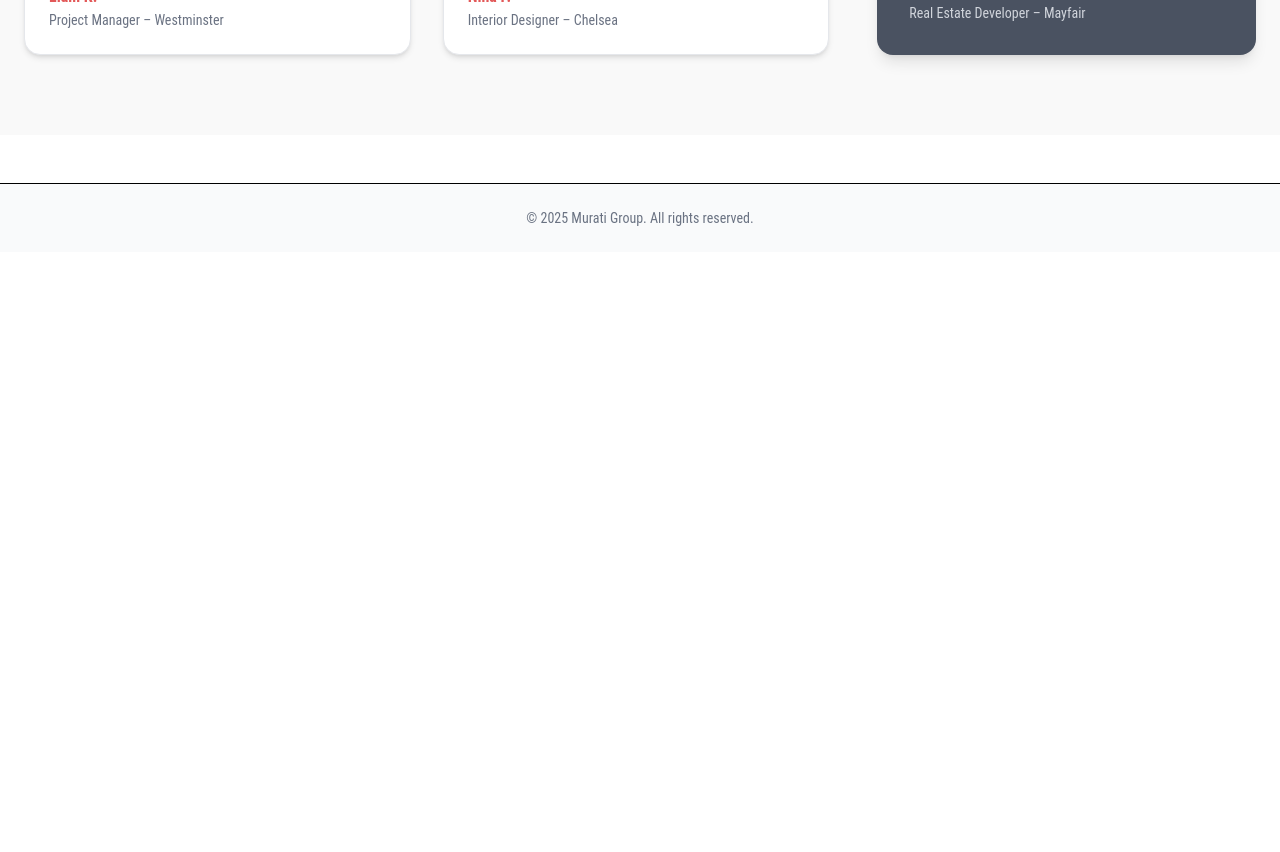
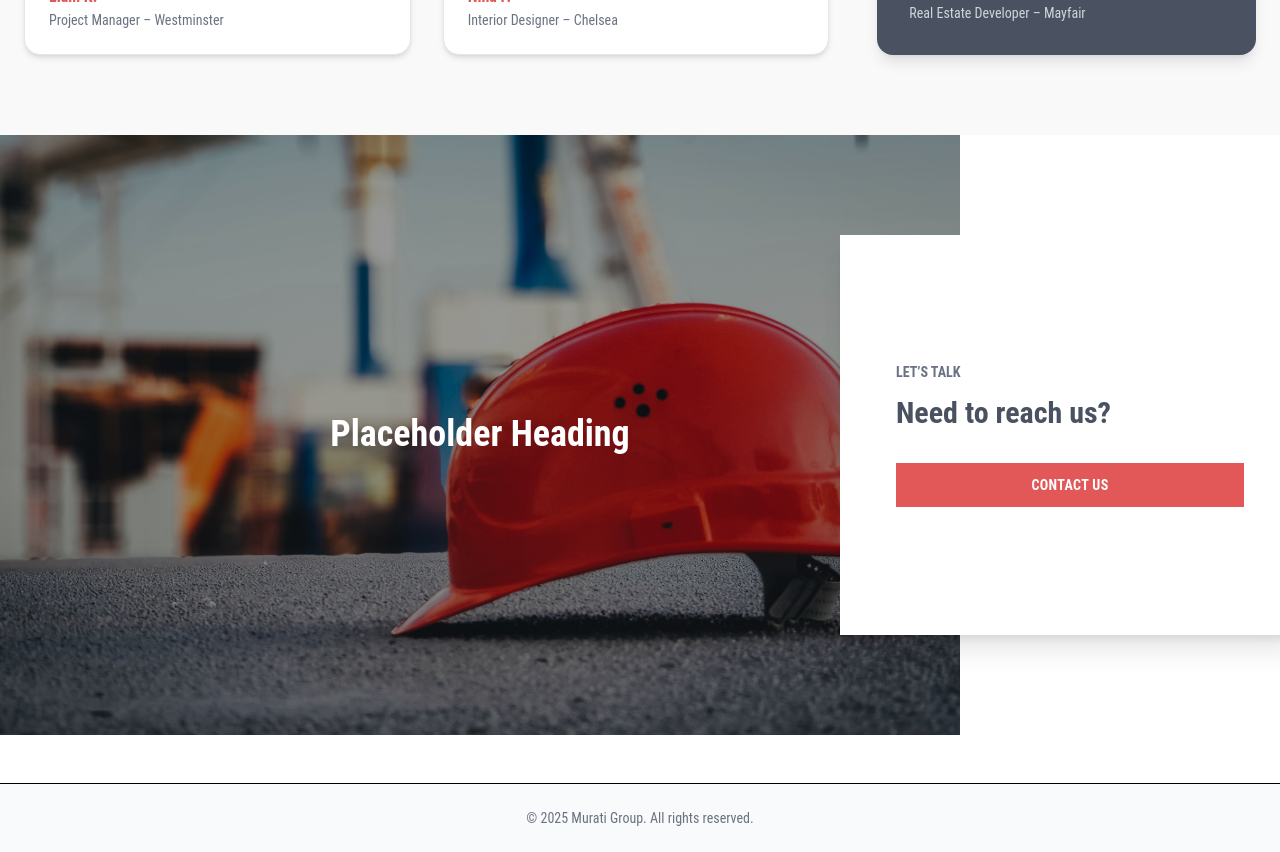
Before and after one commit to armirpepkola/murati-group, a Next.js app: page / in a window 1280 px wide. Shown: the part 3700-4552 px from the top of the page. Before the commit the page ends 3952 px from the top, so only its background shows below. Built offline with nearby package versions, Linux system fonts and the light colour scheme.

Commit message:
homeCTA v1

```diff
--- a/src/app/page.tsx
+++ b/src/app/page.tsx
@@ -5,7 +5,7 @@ import ServicesPreview from '@/components/home/ServicesPreview';
 import ProjectsPreview from '@/components/home/ProjectsPreview';
 import WhyChooseUs from '@/components/home/WhyChooseUs';
 import Testimonials from '@/components/home/Testimonials';
-// import CTA from '@/components/home/CTA';
+import CTA from '@/components/home/CTA';
 
 export const metadata: Metadata = {
   title: 'Murati Group | Construction Company in London',
@@ -21,7 +21,7 @@ export default function HomePage() {
       <ProjectsPreview />
       <WhyChooseUs />
       <Testimonials />
-      {/* <CTA /> */}
+      <CTA />
     </main>
   );
 }
--- a/src/components/home/CTA.tsx
+++ b/src/components/home/CTA.tsx
@@ -0,0 +1,42 @@
+'use client'
+
+import Image from 'next/image'
+
+export default function CTA() {
+  return (
+    <section className="relative w-full h-[600px] bg-white overflow-hidden">
+      <div className="flex w-full h-full">
+        {/* LEFT COLUMN - 3/4 with background */}
+        <div className="relative w-3/4 h-full">
+          <Image
+            src="/images/hero.jpg"
+            alt="construction site"
+            fill
+            className="object-cover"
+            priority
+          />
+          <div className="absolute inset-0 bg-black/40" />
+          <div className="relative z-10 h-full flex items-center justify-center text-white px-10">
+            <h2 className="text-4xl font-bold">Placeholder Heading</h2>
+          </div>
+        </div>
+
+        {/* RIGHT COLUMN - 1/4 */}
+        <div className="relative w-1/4 h-full flex items-center justify-start">
+          {/* CTA Card that overlays left column */}
+            <div className="absolute left-[-120px] bg-white shadow-xl w-[460px] min-h-[400px] py-20 px-14 z-20 flex flex-col justify-center">
+                <p className="text-sm font-semibold uppercase text-gray-500 mb-3">
+                    Let’s Talk
+                </p>
+                <h3 className="text-3xl font-bold text-[#4a5261] mb-8 leading-snug">
+                    Need to reach us?
+                </h3>
+                <button className="bg-[#e25858] text-white font-bold uppercase px-6 py-3 text-sm tracking-wide">
+                    Contact Us
+                </button>
+            </div>
+        </div>
+      </div>
+    </section>
+  )
+}
```
